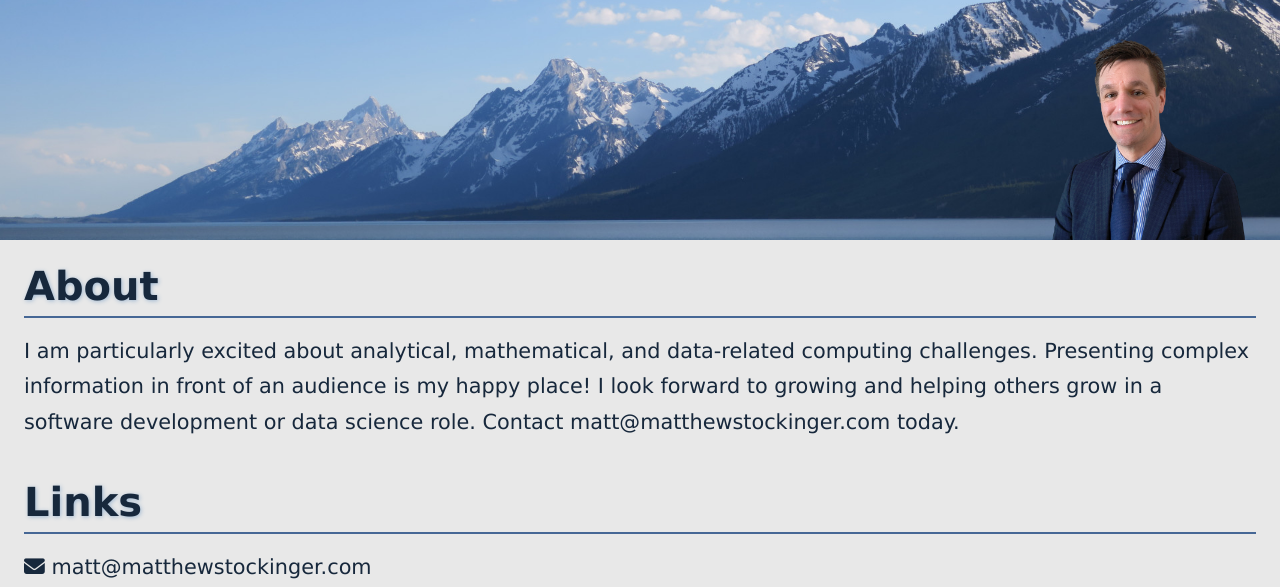
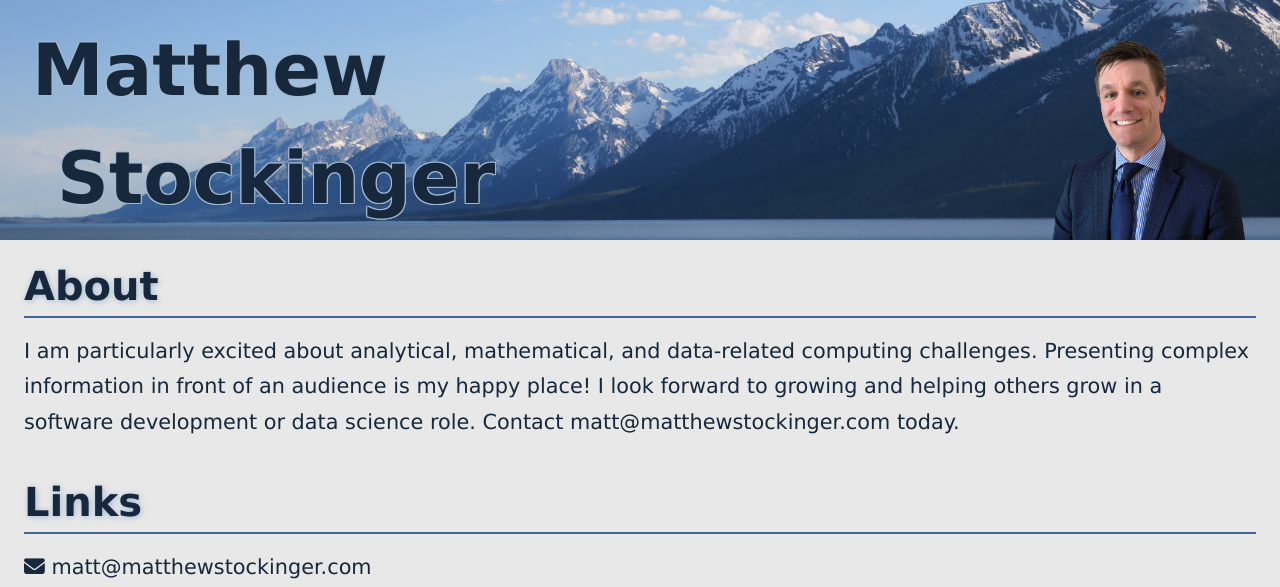
Before and after one commit to matthew-stockinger/matthewstockinger.com, a plain HTML site: page index.html in a window 1280 px wide. Shown: the top 587 px of the page. Drawn offline with Linux system fonts and the light colour scheme.

Commit message:
Added name to header

```diff
--- a/index.html
+++ b/index.html
@@ -23,12 +23,8 @@
         id="head-shot"
         alt="Head shot of Matthew Stockinger"
       />
+      <h1 id="header-name">Matthew<br />&nbsp;Stockinger</h1>
     </header>
-    <!-- <nav>
-      <a>Contact</a>
-      <a>About Me</a>
-      <a>Portfolio</a>
-    </nav> -->
     <section id="about">
       <h1>About</h1>
       <hr />
@@ -71,7 +67,6 @@
         </a>
       </p>
     </section>
-    <section id="resume"></section>
     <section id="recommendations"></section>
     <section id="portfolio"></section>
   </body>
--- a/style.css
+++ b/style.css
@@ -68,7 +68,6 @@ h6 {
 :root {
   --platinum: #e8e8e8;
   --prussian-blue: #17283c;
-  /* --blue-yonder: #5b789c; */
   --light-steel-blue: #a1b9d2;
   --queen-blue: #466795;
   --dogwood-rose: #c62e65;
@@ -98,6 +97,25 @@ header {
   width: 300px;
 }
 
+#header-name {
+  font-size: 6vw;
+  left: 1.5rem;
+  position: absolute;
+  text-shadow: 0px -1px var(--light-steel-blue),
+    1px -1px var(--light-steel-blue), 1px 0px var(--light-steel-blue),
+    1px 1px var(--light-steel-blue), 0px 1px var(--light-steel-blue),
+    -1px 1px var(--light-steel-blue), -1px 0px var(--light-steel-blue),
+    -1px -1px var(--light-steel-blue);
+  top: 1rem;
+}
+
+@media only screen and (min-width: 670px) {
+  #header-name {
+    font-size: 4.5rem;
+    left: 2rem;
+  }
+}
+
 section {
   padding: 1rem 1.5rem;
 }
@@ -107,7 +125,7 @@ h1 {
   font-family: "Lucida Sans", "Lucida Sans Regular", "Lucida Grande",
     "Lucida Sans Unicode", Geneva, Verdana, sans-serif;
   font-size: 2.5rem;
-  text-shadow: 1px 1px 4px var(--light-steel-blue);
+  text-shadow: 1px 1px 6px var(--light-steel-blue);
 }
 
 hr {
@@ -127,11 +145,13 @@ p {
   color: rgb(10, 102, 194);
 }
 
-a, a:visited {
+a,
+a:visited {
   color: var(--prussian-blue);
   text-decoration: none;
 }
 
-a:hover, a:active {
+a:hover,
+a:active {
   color: var(--dogwood-rose);
 }
```
